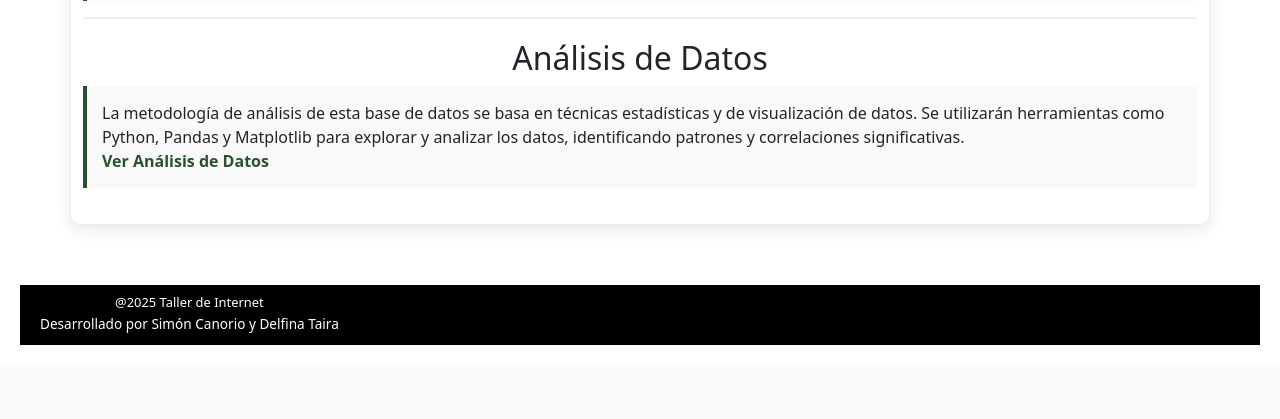
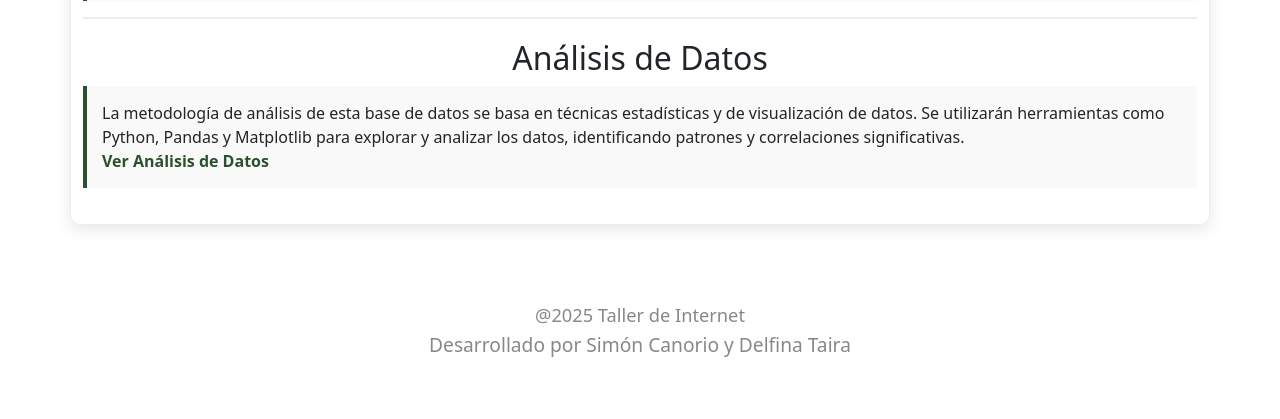
Before and after one commit to Delf04/Tp3-Flask, a Flask app: page / in a window 1280 px wide. Shown: the part 5547-5966 px from the top of the page. Before the commit the page ends 5892 px from the top, so only its background shows below. Run offline with Flask 3, Linux system fonts and the light colour scheme.

Commit message:
Update style.css

```diff
--- a/static/css/style.css
+++ b/static/css/style.css
@@ -164,18 +164,6 @@ tr:nth-child(even) {
     background-color: #2c80b4;
 }
 
-/* Footer */
-.footer {
-    display: flex;
-    justify-content: space-between;
-    align-items: center;
-    background-color: #000;
-    color: white;
-    font-size: 0.85em;
-    padding: 10px 20px;
-    margin-top: 60px;
-    flex-wrap: wrap;
-}
 
 .footer h6 {
     margin: 0;
```
